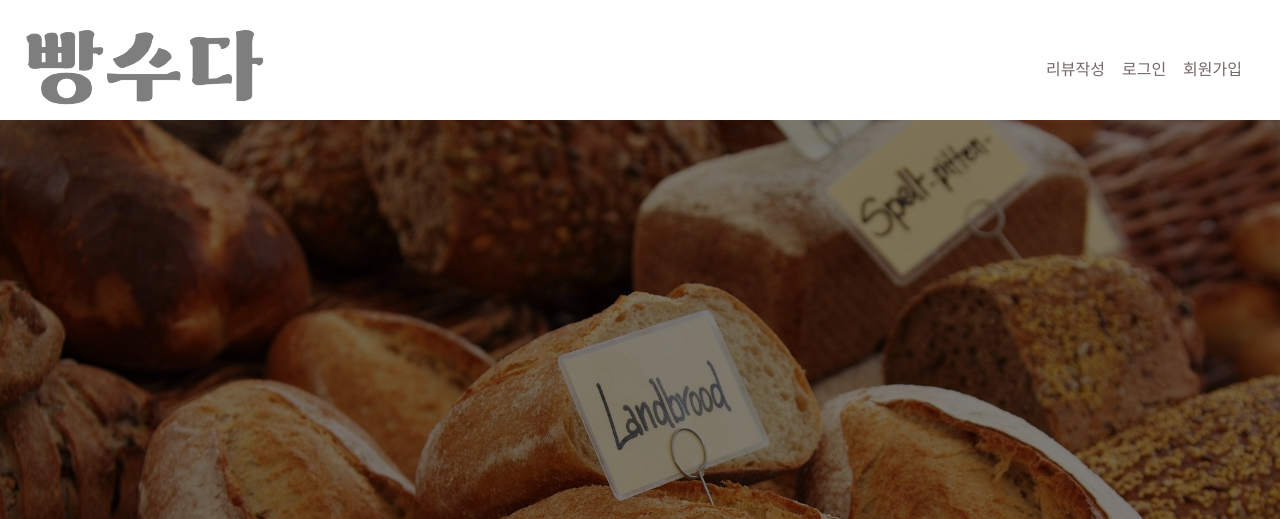
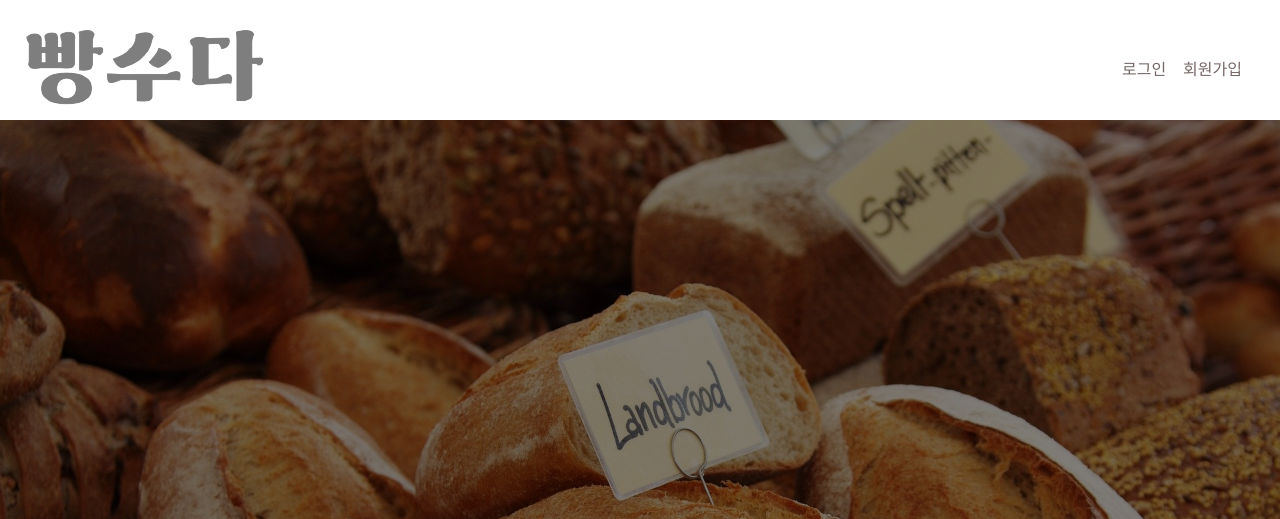
Before and after one commit to yoodeve/breadtalk, a Flask app: page / in a window 1280 px wide. Shown: the top 519 px of the page. Run offline with Flask 2, Linux system fonts and the light colour scheme; some libraries are stand-ins or nearby versions.

Commit message:
- 리뷰 작성 숨기기

```diff
--- a/static/main.js
+++ b/static/main.js
@@ -10,15 +10,16 @@ function checkCookie() {
 
             if (logIn) { // 로그인 상태 //
                 alert("로그인 상태입니다")
-                let loginBtn = document.querySelector(".btn-login")
+                let loginBtn = document.querySelector(".btn-login");
                 loginBtn.innerHTML = "LOGOUT";
                 loginBtn.addEventListener("click", logOut);
 
-                let mypgBtn = document.querySelector(".btn-mypg")
+                let mypgBtn = document.querySelector(".btn-mypg");
                 mypgBtn.innerHTML = "MyPage";
                 mypgBtn.addEventListener("click", MyPage);
 
             } else {
+                let loginBtn = document.querySelector(".btn-rvw").style.visibility = "hidden";
                 return;
             }
         }
--- a/templates/index.html
+++ b/templates/index.html
@@ -93,7 +93,7 @@
     </div>
     <nav>
         <div>
-            <button onclick="location.href='/writing'" class="headers">리뷰작성</button>
+            <button onclick="location.href='/writing'" class="btn-rvw headers">리뷰작성</button>
             <button class='btn-login headers' onclick="location.href='/login'">로그인</button>
             <button class="btn-mypg" onclick="location.href='/reg'">회원가입</button>
         </div>
--- a/templates/login.html
+++ b/templates/login.html
@@ -126,7 +126,7 @@
     </div>
     <nav>
         <div>
-            <button onclick="location.href='/writing'" class="headers">리뷰작성</button>
+            <button onclick="location.href='/writing'" class="btn-rvw headers">리뷰작성</button>
             <button class='btn-login' onclick="location.href='/login'" class="headers">로그인</button>
             <button class="btn-mypg" onclick="location.href='/reg'">회원가입</button>
         </div>
--- a/templates/register.html
+++ b/templates/register.html
@@ -271,7 +271,7 @@
     </div>
     <nav>
         <div>
-            <button onclick="location.href='/writing'" class="headers">리뷰작성</button>
+            <button onclick="location.href='/writing'" class="btn-rvw headers">리뷰작성</button>
             <button class='btn-login' onclick="location.href='/login'" class="headers">로그인</button>
             <button class="btn-mypg" onclick="location.href='/reg'">회원가입</button>
         </div>
--- a/templates/write.html
+++ b/templates/write.html
@@ -111,7 +111,7 @@
     </div>
     <nav>
         <div>
-            <button onclick="location.href='/writing'" class="headers">리뷰작성</button>
+            <button onclick="location.href='/writing'" class="btn-rvw headers">리뷰작성</button>
             <button class='btn-login' onclick="location.href='/login'" class="headers">로그인</button>
             <button class="btn-mypg" onclick="location.href='/reg'">회원가입</button>
         </div>
```
